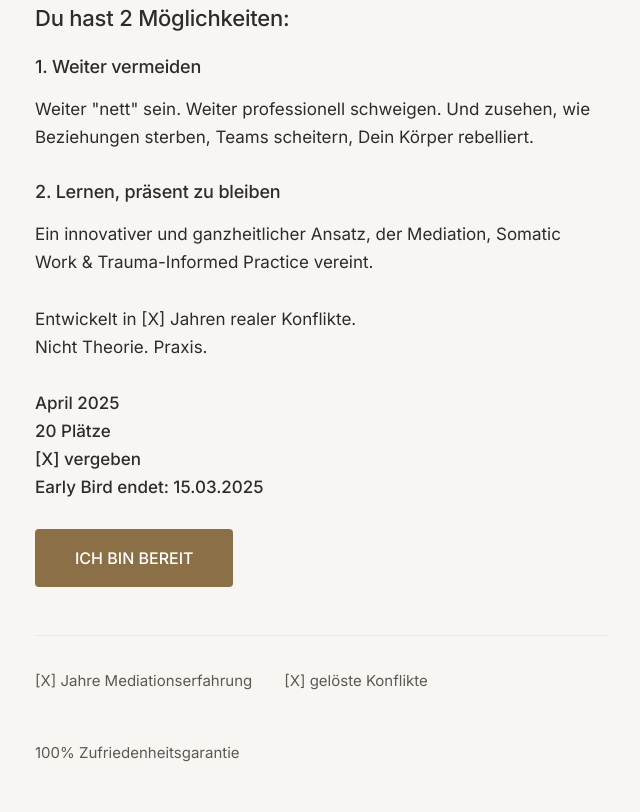
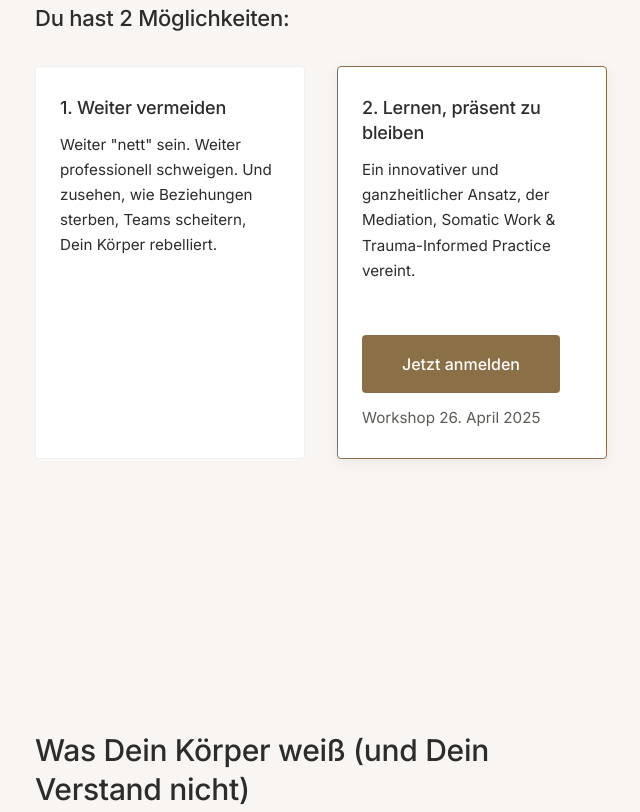
Before and after one commit to soulincat/konflikt-mit-herz, a website: page index.html in a window 1280 px wide. Shown: the part 3291-4103 px from the top of the page, without its empty margins (319-959 px from the left). Drawn offline with nearby package versions, Linux system fonts and the light colour scheme.

Commit message:
Match German Final CTA section style and improve translations
Final CTA Section (DE):
- Updated German version to match the English two-column options layout
- Two cards side-by-side:
  - Left: '1. Weiter vermeiden' (Keep avoiding)
  - Right (primary): '2. Lernen, präsent zu bleiben' (Learn to stay present)
- New CTA button text: 'Jetzt anmelden' (Register now)
- Small note below: 'Workshop 26. April 2025'
- Removed old elements: 'Entwickelt in [X] Jahren', 'Nicht Theorie. Praxis.', dated info, trust-line

Translation Updates:
- 'Was wäre möglich?' → 'Was wäre, wenn es einen Weg gibt?'
  (to match English 'What if there's a way?')
- More conversational, inviting tone matching the overall messaging

All translations reviewed and verified to correctly reflect the German/English meanings:
✅ Hero section
✅ Mission statement
✅ Guides section
✅ Conflict strategies carousel (full-screen)
✅ Final CTA (now matching layout)
✅ Science section ('Your body is keeping score' / 'Dein Körper führt Buch')
✅ Framework (CIP)
✅ What if there's a way? / Was wäre, wenn es einen Weg gibt?
✅ Special Approach
✅ Testimonials
✅ Offer section
✅ Photo CTA

Both language versions now have consistent styling and messaging.

```diff
--- a/index.html
+++ b/index.html
@@ -657,27 +657,18 @@
 
             <h3>Du hast 2 Möglichkeiten:</h3>
 
-            <h4>1. Weiter vermeiden</h4>
-            <p>Weiter "nett" sein. Weiter professionell schweigen. Und zusehen, wie Beziehungen sterben, Teams scheitern, Dein Körper rebelliert.</p>
+            <div class="options-grid">
+                <div class="option-card">
+                    <h4>1. Weiter vermeiden</h4>
+                    <p>Weiter "nett" sein. Weiter professionell schweigen. Und zusehen, wie Beziehungen sterben, Teams scheitern, Dein Körper rebelliert.</p>
+                </div>
 
-            <h4>2. Lernen, präsent zu bleiben</h4>
-            <p>Ein innovativer und ganzheitlicher Ansatz, der Mediation, Somatic Work & Trauma-Informed Practice vereint.</p>
-            <p>Entwickelt in [X] Jahren realer Konflikte.<br>
-            Nicht Theorie. Praxis.</p>
-
-            <p><strong>April 2025</strong><br>
-            <strong>20 Plätze</strong><br>
-            <strong>[X] vergeben</strong><br>
-            <strong>Early Bird endet: 15.03.2025</strong></p>
-
-            <a href="#offer" class="cta-button">ICH BIN BEREIT</a>
-
-            <div class="trust-line">
-                <ul>
-                    <li>[X] Jahre Mediationserfahrung</li>
-                    <li>[X] gelöste Konflikte</li>
-                    <li>100% Zufriedenheitsgarantie</li>
-                </ul>
+                <div class="option-card option-card-primary">
+                    <h4>2. Lernen, präsent zu bleiben</h4>
+                    <p>Ein innovativer und ganzheitlicher Ansatz, der Mediation, Somatic Work & Trauma-Informed Practice vereint.</p>
+                    <a href="#offer" class="cta-button" style="margin-top: 24px;">Jetzt anmelden</a>
+                    <p class="option-note">Workshop 26. April 2025</p>
+                </div>
             </div>
         </div>
 
@@ -835,7 +826,7 @@
     <!-- SECTION 10: TRANSFORMATION PROOF -->
     <section id="proof">
         <div data-lang="de">
-            <h2>Was wäre möglich?</h2>
+            <h2>Was wäre, wenn es einen Weg gibt?</h2>
             <h3>Vorher → Nachher</h3>
             <ul>
                 <li>"Seit Monaten vermieden" → "Schwieriges Gespräch mit Klarheit initiiert"</li>
```
